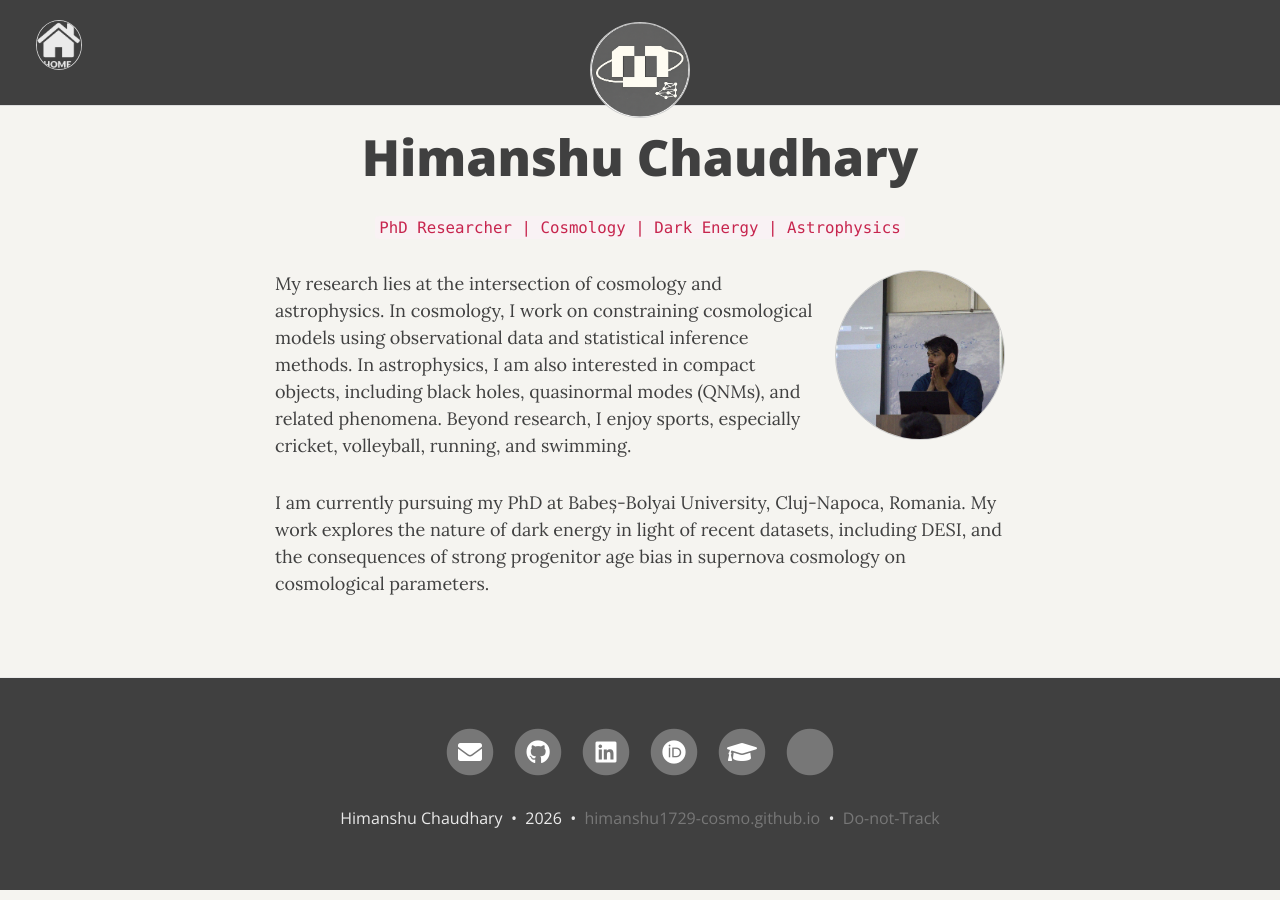
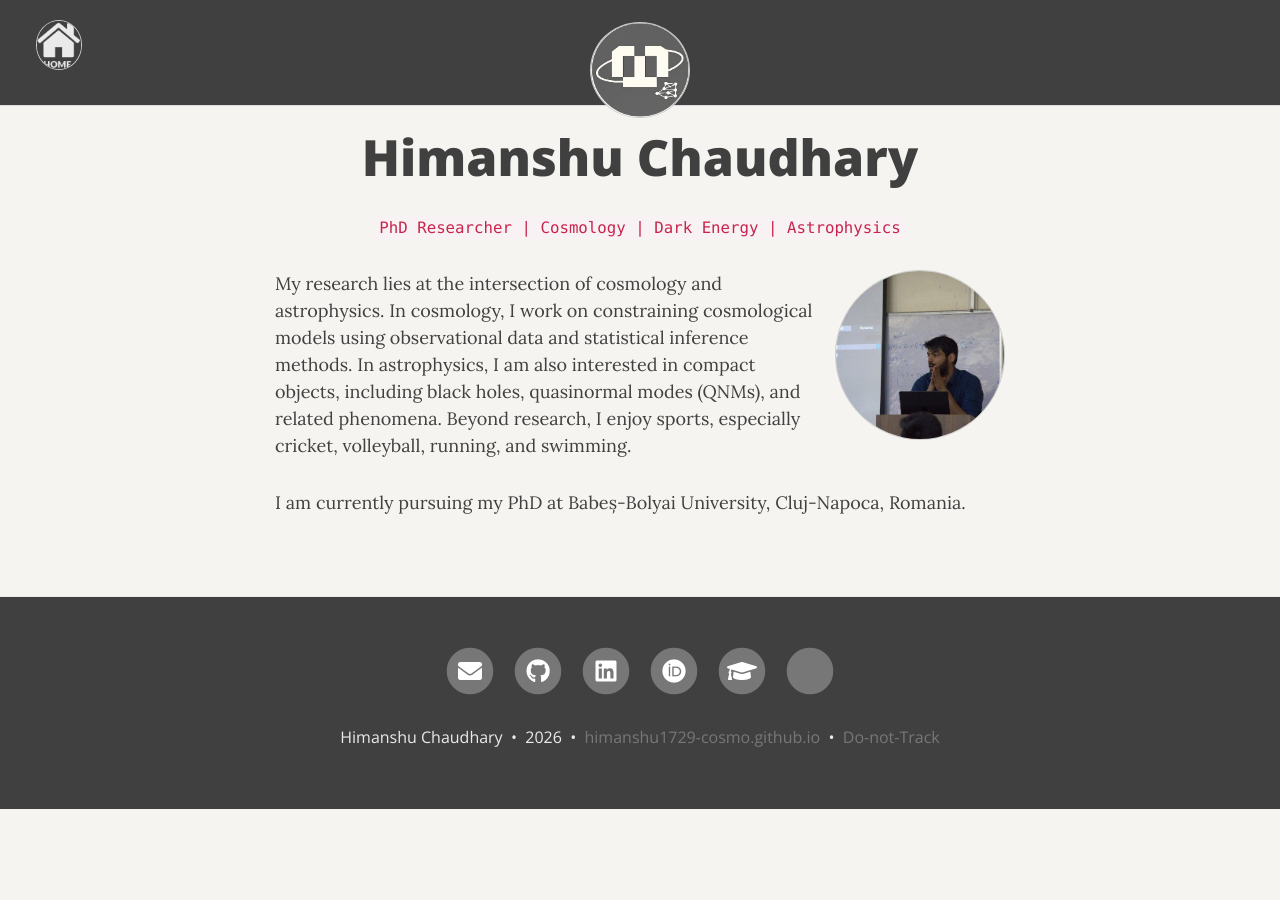
Before and after one commit to Himanshu1729-Cosmo/Himanshu1729-Cosmo.github.io, a Jekyll site: the page built from index.md, in a window 1280 px wide. Built offline with Jekyll 4.4.1, drawn with Linux system fonts in a browser that asks for light colours; nearby versions of some CDN libraries; comment, search, counter and statistics services are not loaded.

Commit message:
Edit index.md to remove specific research details
Removed a sentence about dark energy and supernova cosmology from the index.

```diff
--- a/index.md
+++ b/index.md
@@ -21,5 +21,5 @@ My research lies at the intersection of cosmology and astrophysics. In cosmology
 </p>
 
 <p>
-I am currently pursuing my PhD at Babeș-Bolyai University, Cluj-Napoca, Romania. My work explores the nature of dark energy in light of recent datasets, including DESI, and the consequences of strong progenitor age bias in supernova cosmology on cosmological parameters.
+I am currently pursuing my PhD at Babeș-Bolyai University, Cluj-Napoca, Romania.
 </p>
```
